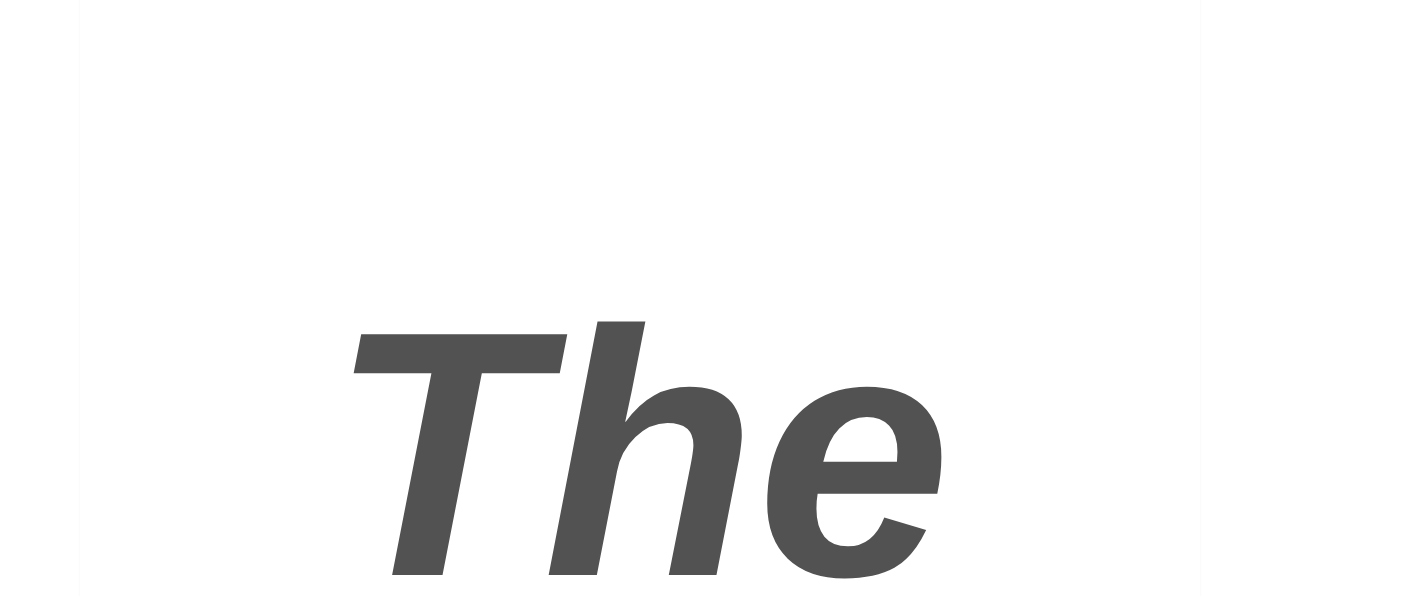
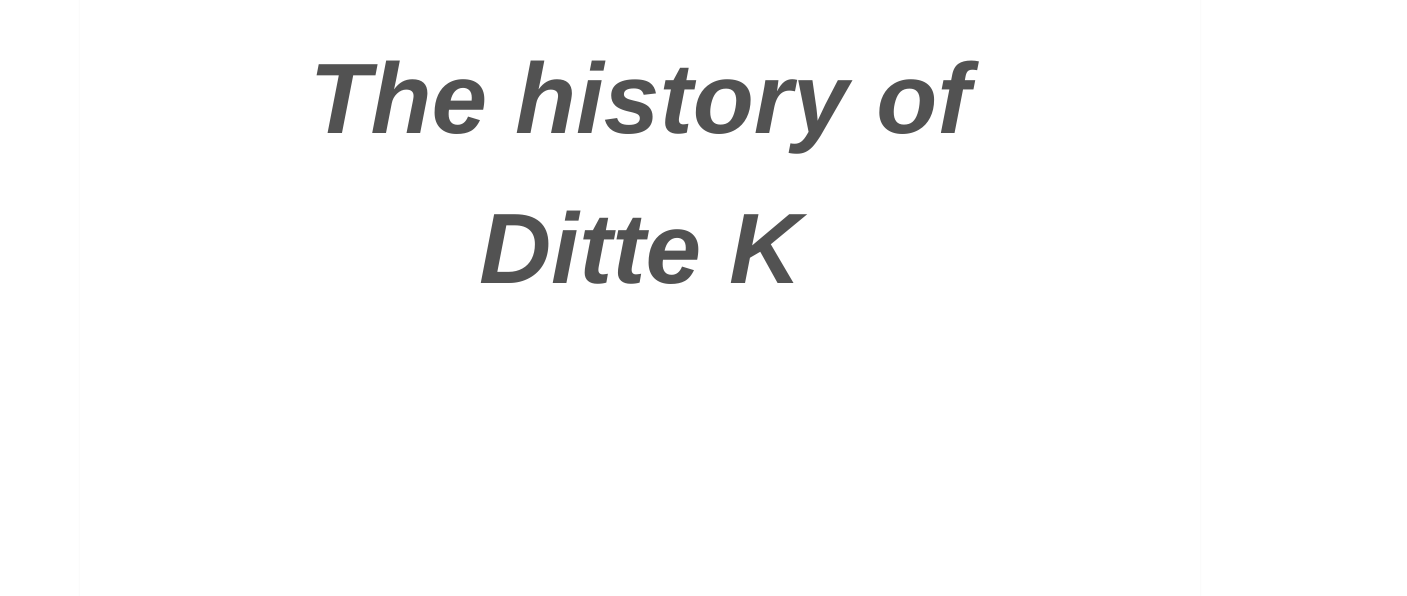
Before and after one commit to lastpancake/collab_test, a plain HTML site: page history.html in a window 1280 px wide. Shown: the part 204-800 px from the top of the page, 1407 px wide, since content can reach past the window. Drawn offline with Linux system fonts and the light colour scheme.

Commit message:
Revert "Revert "Changing the font size""
This reverts commit 9ea81dd8a93c3037f406b07fd656dd3f5a6b37bf.

```diff
--- a/css/master.css
+++ b/css/master.css
@@ -14,7 +14,7 @@ body {
 
 
 .history h1 {
-  font-size: 350px;
+  font-size: 100px;
   color: #525252;
   text-align: center;
 }
```
